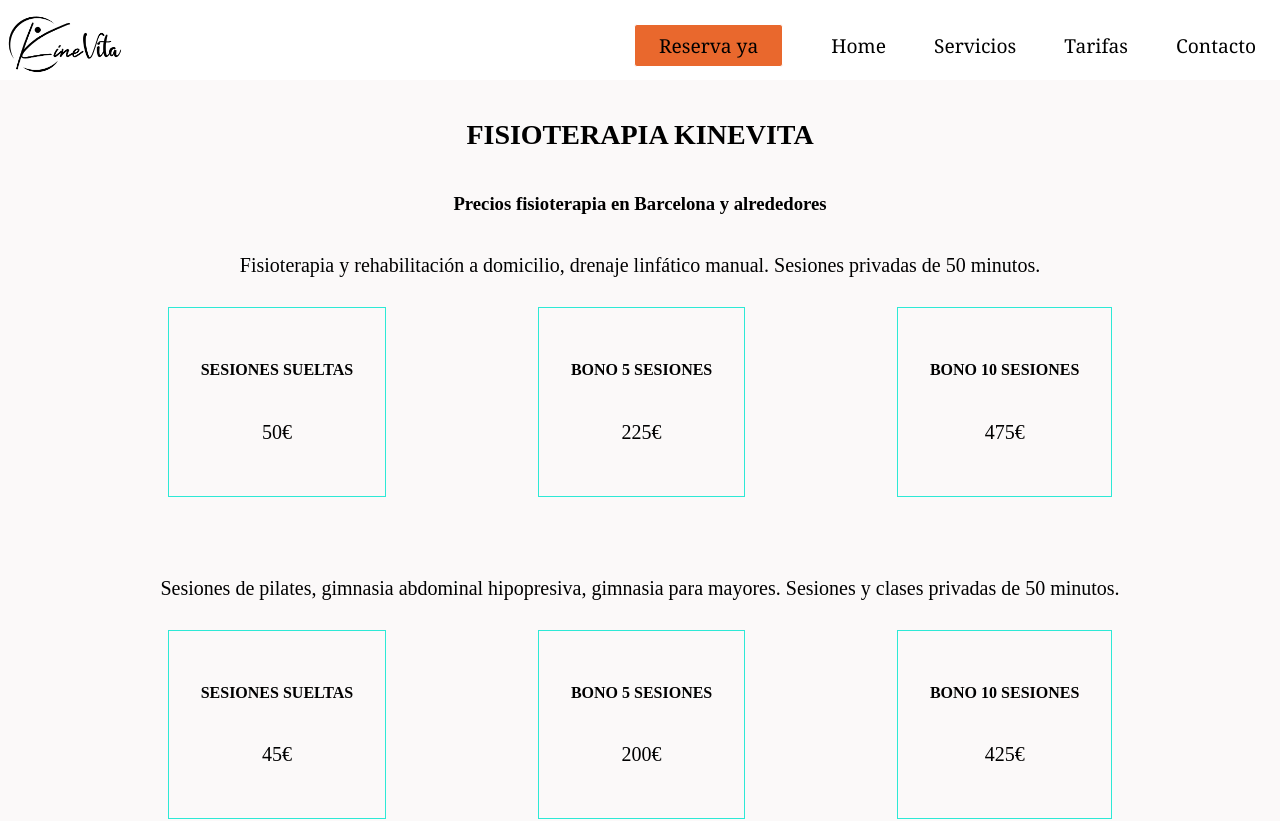
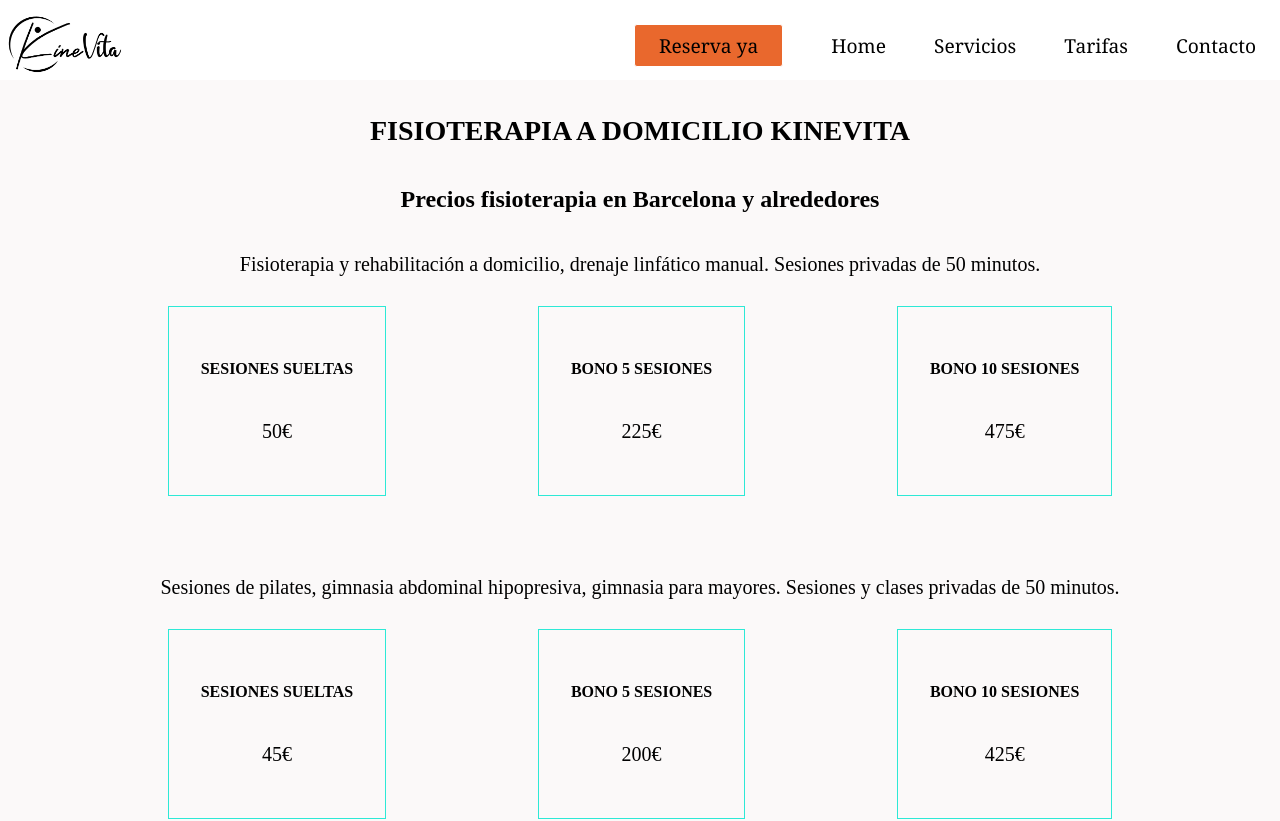
Before and after one commit to EvaGonz84/Kinevita-React, a React (Vite) app: page /tarifas in a window 1280 px wide. Shown: the top 821 px of the page. Built offline with nearby package versions, Linux system fonts and the light colour scheme.

Commit message:
updated some styles

```diff
--- a/src/pages/Prices.jsx
+++ b/src/pages/Prices.jsx
@@ -1,6 +1,6 @@
 import styled from "styled-components";
 import { PricesCard } from "../components/PricesCard";
-import * as colors from '../styles/colors'
+import * as colors from "../styles/colors";
 
 const Container = styled.section`
   display: flex;
@@ -11,7 +11,7 @@
   width: 100%;
   background-color: ${colors.BACKGROUND};
 
-  h2 {
+  h1 {
     text-transform: uppercase;
     font-size: 1.75rem;
   }
@@ -24,6 +24,7 @@
     text-align: center;
   }
 `;
+
 const CardsContainer = styled.article`
   display: flex;
   justify-content: space-evenly;
@@ -75,8 +76,8 @@
   return (
     <>
       <Container>
-        <h2>Fisioterapia Kinevita</h2>
-        <h3>Precios fisioterapia en Barcelona y alrededores</h3>
+        <h1>Fisioterapia a domicilio Kinevita</h1>
+        <h2>Precios fisioterapia en Barcelona y alrededores</h2>
 
         <p>
           Fisioterapia y rehabilitación a domicilio, drenaje linfático manual.
--- a/src/pages/Services.jsx
+++ b/src/pages/Services.jsx
@@ -28,7 +28,7 @@
 const Services = () => {
   return (
     <Container>
-      <h1>fisioterapia kinevita</h1>
+      <h1>fisioterapia a domicilio kinevita</h1>
       <h2>
         Nuestros servicios a domicilio en Barcelona con tu Fisioterapeuta de
         confianza
```
